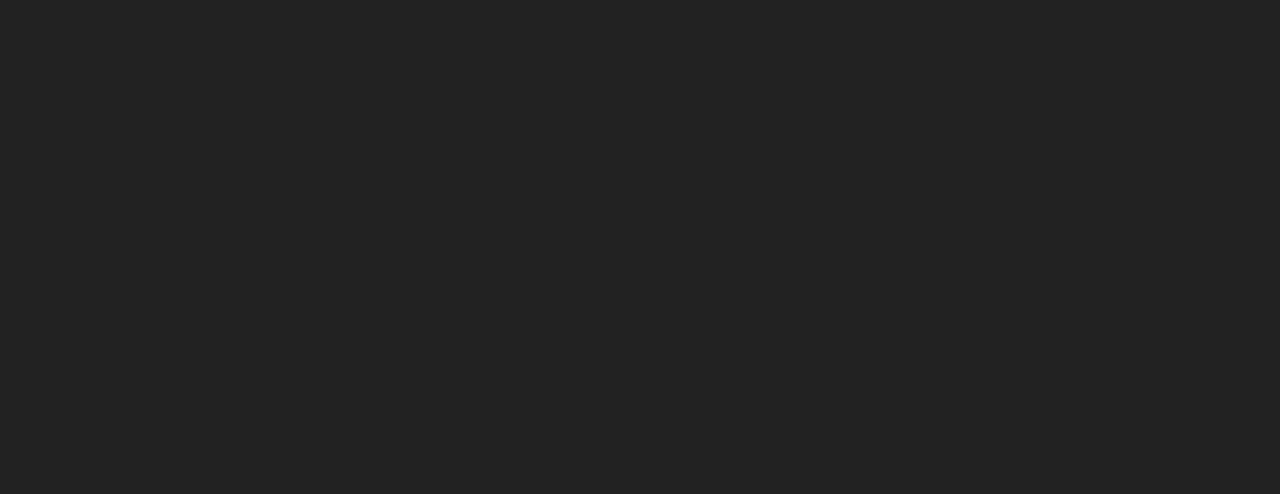
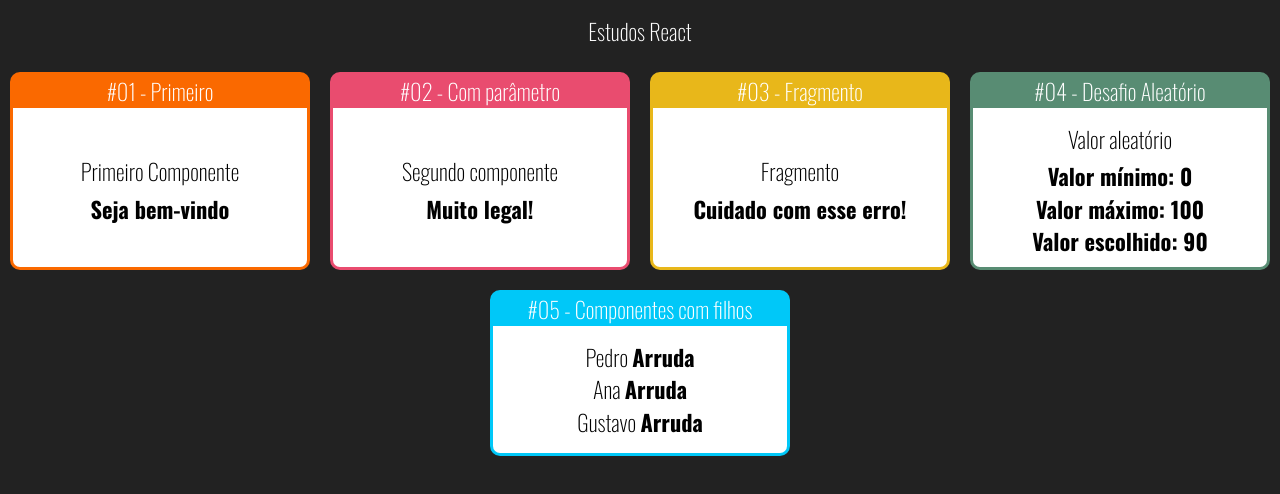
Before and after one commit to alexrla/Estudos__React, a React (Create React App) app: page / in a window 1280 px wide. Shown: the top 494 px of the page. Built offline with nearby package versions, Linux system fonts and the light colour scheme.

Commit message:
Criando a pasta basicos e seus componentes

```diff
--- a/src/App.jsx
+++ b/src/App.jsx
@@ -1,7 +1,55 @@
+import React from 'react';
+import styled from 'styled-components';
+
+import Card from "./components/layout/Card";
+
+import Primeiro from './components/basicos/Primeiro';
+import ComParametro from './components/basicos/ComParametro';
+import Fragmento from './components/basicos/Fragmento';
+import Aleatorio from "./components/basicos/Aleatorio";
+import Familia from './components/basicos/Familia';
+import Membro from "./components/basicos/Membro";
+
 export default function App(props) {
   return (
-    <div className="App">
+    <Container className="App">
+        <h1>Estudos React</h1>
 
-    </div>
+        <div className="cards">
+            <Card titulo="#01 - Primeiro" cor="#FA6900">
+                <Primeiro />
+            </Card>
+
+            <Card titulo="#02 - Com parâmetro" cor="#E94C6F">
+                <ComParametro titulo="Segundo componente" subtitulo="Muito legal!" />
+            </Card>
+
+            <Card titulo="#03 - Fragmento" cor="#E8B71A">
+                <Fragmento />
+            </Card>
+
+            <Card titulo="#04 - Desafio Aleatório" cor="#588C73">
+                <Aleatorio minimo={0} maximo={100}/>
+            </Card>
+
+            <Card titulo="#05 - Componentes com filhos" cor="#00C8F8">
+                <Familia sobrenome="Arruda">
+                    <Membro nome="Pedro" />
+                    <Membro nome="Ana" />
+                    <Membro nome="Gustavo" />
+                </Familia>
+            </Card>
+        </div>
+    </Container>
   );
 }
+
+const Container = styled.div`
+  .cards  {
+    display: flex;
+
+    flex-wrap: wrap;
+
+    justify-content: center;
+  }
+`;
--- a/src/assets/css/style.css
+++ b/src/assets/css/style.css
@@ -13,9 +13,25 @@
 
     font-size: 1.4rem;
 
+    font-weight: 200;
+
     text-align: center;
 }
 
-h1, h2, h3  {
-    font-weight: 200;
+h1  {
+    padding: 20px 0;
 }
+
+h2  {
+    padding: 10px 0;
+}
+
+p   {
+    font-weight: 700;
+
+    padding: 5px 0;
+}
+
+span   {
+    font-weight: 700;
+}
--- /dev/null
+++ b/src/components/basicos/Aleatorio.jsx
@@ -0,0 +1,23 @@
+import React from 'react';
+
+export default function Aleatorio(props)  {
+    const {minimo, maximo} = props;
+    const aleatorio = parseInt(Math.random() * (maximo - minimo)) + minimo;
+
+    return (
+        <div>
+            <h2>Valor aleatório</h2>
+            <p>
+                <strong>Valor mínimo:</strong> {minimo}
+            </p>
+
+            <p>
+                <strong>Valor máximo:</strong> {maximo}
+            </p>
+
+            <p>
+                <strong>Valor escolhido:</strong> {aleatorio}
+            </p>
+        </div>
+    );
+}
--- /dev/null
+++ b/src/components/basicos/ComParametro.jsx
@@ -0,0 +1,10 @@
+import React from "react";
+
+export default function ComParametro(props)   {
+    return (
+        <div>
+            <h2>{props.titulo}</h2>
+            <p>{props.subtitulo}</p>
+        </div>
+    );
+}
--- /dev/null
+++ b/src/components/basicos/Familia.jsx
@@ -0,0 +1,16 @@
+import React, { cloneElement } from 'react';
+
+export default function Familia(props)  {
+    console.log(props.children);
+
+    return (
+        <div>
+            {
+                // cloneElement(props.children, props)
+                props.children.map((filho, i) => {
+                    return cloneElement(filho, {...props, key: i});
+                })
+            }
+        </div>
+    );
+}
--- /dev/null
+++ b/src/components/basicos/Fragmento.jsx
@@ -0,0 +1,10 @@
+import React from "react";
+
+export default function Fragmento(props) {
+    return (
+        <div>
+            <h2>Fragmento</h2>
+            <p>Cuidado com esse erro!</p>
+        </div>
+    );
+}
--- /dev/null
+++ b/src/components/basicos/Membro.jsx
@@ -0,0 +1,9 @@
+import React from "react";
+
+export default function Membro(props)  {
+    return (
+        <div style={{margin: "10px"}}>
+            {props.nome} <span>{props.sobrenome}</span>
+        </div>
+    );
+}
--- /dev/null
+++ b/src/components/basicos/Primeiro.jsx
@@ -0,0 +1,12 @@
+import React from "react";
+
+export default function Primeiro()   {
+    const mensagem = "Seja bem-vindo";
+
+    return (
+        <div>
+            <h2>Primeiro Componente</h2>
+            <p>{mensagem}</p>
+        </div>
+    );
+}
--- a/src/components/layout/Card.jsx
+++ b/src/components/layout/Card.jsx
@@ -47,11 +47,17 @@
 `;
 
 const Content = styled.div`
+    align-items: center;
+
     background-color: #FFFFFF;
 
     color: #000000;
 
+    display: flex;
+
     flex-grow: 1;
+
+    justify-content: center;
 
     padding: 10px;
 `;
```
